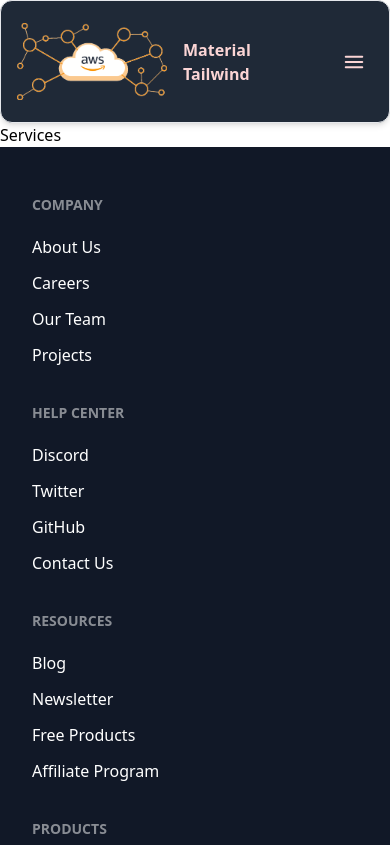
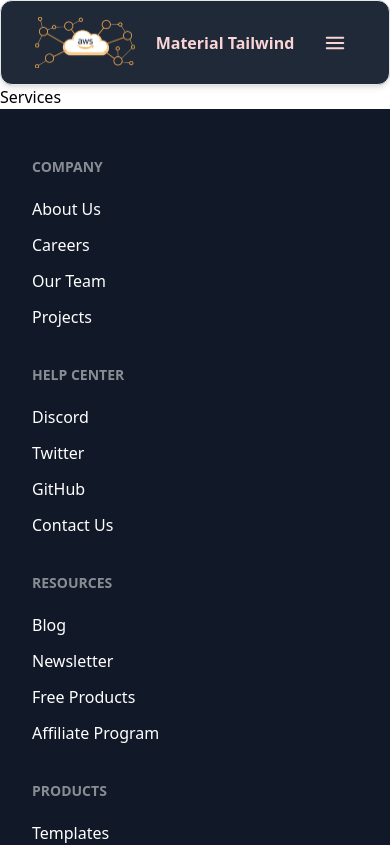
Before and after one commit to ilknurtuncer/mk-aws, a React (Create React App) app: page /services in a window 390 px wide. Shown: the top 845 px of the page. Built offline with nearby package versions, Linux system fonts and the light colour scheme.

Commit message:
mobil responsive and opacity

```diff
--- a/src/components/NavbarWithMegaMenu.jsx
+++ b/src/components/NavbarWithMegaMenu.jsx
@@ -88,13 +88,13 @@ function NavListMenu() {
   const renderItems = navListMenuItems.map(
     ({ icon, title, description }, key) => (
       // eslint-disable-next-line no-undef
-      <Link to={Link} className="font-medium" key={key}>
+      <Link to={Link} className="font-medium " key={key}>
         <MenuItem className=" flex items-center gap-3 rounded-lg">
-          <div className="flex items-center justify-center rounded-lg !bg-blue-gray-50 p-2 ">
+          <div className="flex items-center justify-center rounded-lg !bg-blue-gray-50 p-2">
             {" "}
             {React.createElement(icon, {
               strokeWidth: 2,
-              className: "h-6 text-gray-900 w-6",
+              className: "h-6 text-white w-6",
             })}
           </div>
           <div>
@@ -127,7 +127,7 @@ function NavListMenu() {
         allowHover={true}
       >
         <MenuHandler>
-          <Typography as="div" variant="small" className="font-medium ">
+          <Typography as="div" variant="small" className="font-medium">
             <ListItem
               className="flex items-center gap-2 py-2 pr-6 font-medium text-slate-200 bg-gray-800"
               selected={isMenuOpen || isMobileMenuOpen}
@@ -149,7 +149,7 @@ function NavListMenu() {
             </ListItem>
           </Typography>
         </MenuHandler>
-        <MenuList className="hidden max-w-screen-xl rounded-xl lg:block ">
+        <MenuList className="hidden max-w-screen-xl rounded-xl lg:block bg-opacity-85 ">
           <ul className="grid grid-cols-3 gap-y-2 outline-none outline-0">
             {renderItems}
           </ul>
@@ -194,13 +194,13 @@ export function NavbarWithMegaMenu() {
   }, []);
 
   return (
-    <Navbar className="bg-gray-800 mx-auto px-4 py-4 max-w-full">
+    <Navbar className="bg-gray-800 mx-auto max-w-full">
       <div className="flex items-center justify-around text-red-200">
       <img
           src={LogoImage}
           alt="MK-AWS Logo"
-          className="mr-4 cursor-pointer py-1.5 lg:ml-2"
-          style={{ maxWidth: "150px" }} // İsteğe bağlı olarak genişliği ayarlayabilirsiniz
+          className="mr-4 cursor-pointer lg:ml-2"
+          style={{ maxWidth: "100px" }} // İsteğe bağlı olarak genişliği ayarlayabilirsiniz
         />
         <Typography
           as="a"
```
